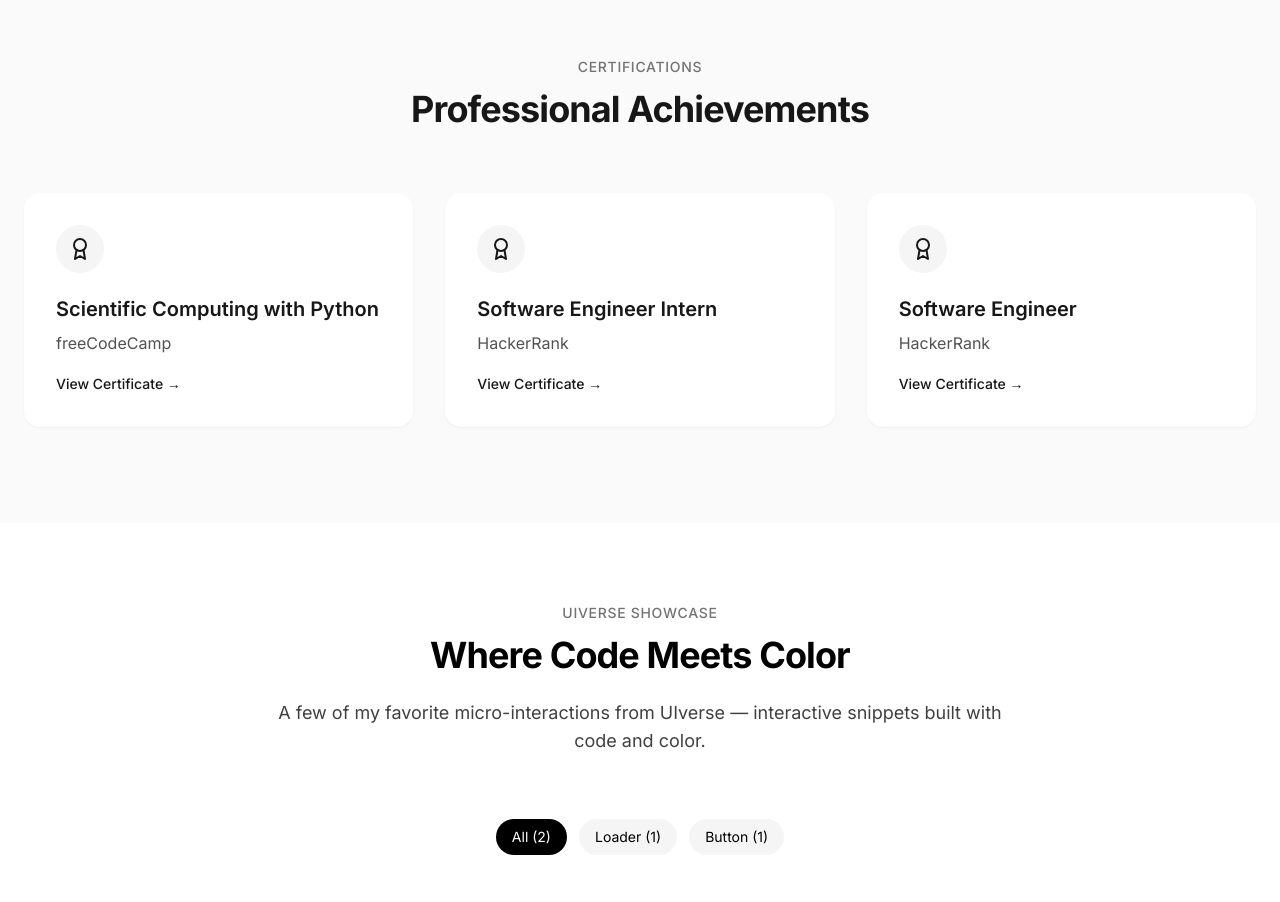
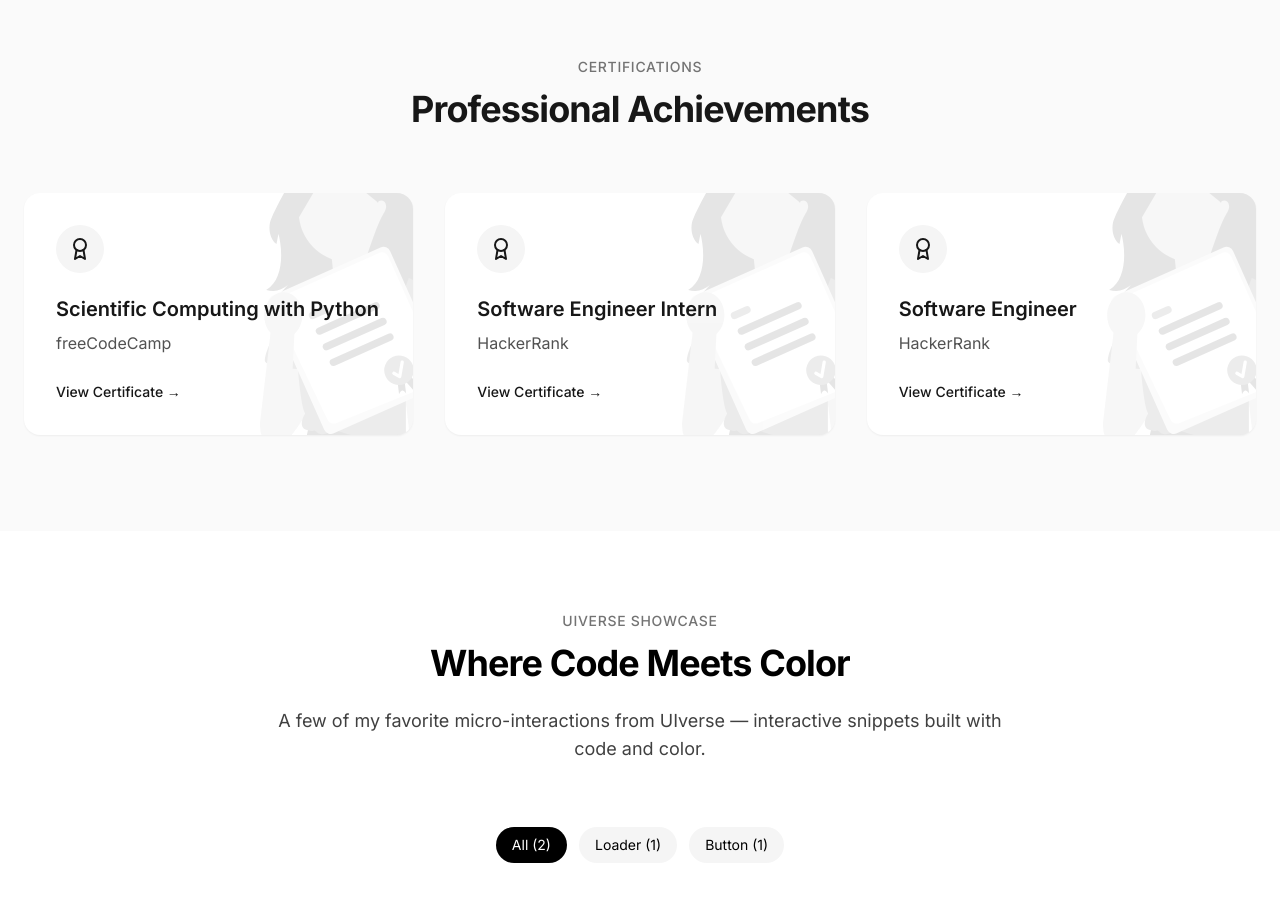
Before and after one commit to kiranmayee-abbireddy/kiryee-dev, a React (Vite) app: page / in a window 1280 px wide. Shown: the part 8060-8962 px from the top of the page. Built offline with nearby package versions, Linux system fonts and the light colour scheme.

Commit message:
updated certifications card design

```diff
--- a/src/components/sections/Certifications.tsx
+++ b/src/components/sections/Certifications.tsx
@@ -2,12 +2,17 @@ import React from 'react';
 import { motion } from 'framer-motion';
 import { useInView } from 'react-intersection-observer';
 import { Award } from 'lucide-react';
+import { useTheme } from '../../context/ThemeContext';
 
 const Certifications: React.FC = () => {
+  const { theme } = useTheme();
   const [ref, inView] = useInView({
     triggerOnce: true,
     threshold: 0.1,
   });
+
+  const isSea = theme === 'sea';
+  const isDark = theme === 'dark';
 
   const certifications = [
     {
@@ -53,24 +58,43 @@ const Certifications: React.FC = () => {
           {certifications.map((cert, index) => (
             <motion.div
               key={index}
-              className="bg-white dark:bg-neutral-900 p-8 rounded-2xl shadow-sm"
+              className="bg-white dark:bg-neutral-900 p-8 rounded-2xl shadow-sm flex justify-between items-start group hover:shadow-md transition-all relative overflow-hidden"
               initial={{ opacity: 0, y: 20 }}
               animate={inView ? { opacity: 1, y: 0 } : { opacity: 0, y: 20 }}
               transition={{ duration: 0.5, delay: 0.2 + index * 0.1 }}
             >
-              <div className="mb-4 p-3 inline-block rounded-full bg-neutral-100 dark:bg-neutral-800">
-                <Award size={24} />
+              <div className="flex-1 relative z-10">
+                <div className="mb-4 p-3 inline-block rounded-full bg-neutral-100 dark:bg-neutral-800 sea:bg-[#78350f]">
+                  <Award size={24} className="sea:text-white" />
                 </div>
                 <h3 className="text-xl font-semibold mb-2">{cert.title}</h3>
-              <p className="text-neutral-600 dark:text-neutral-400 mb-4">{cert.issuer}</p>
+                <p className="text-neutral-600 dark:text-neutral-400 mb-6">{cert.issuer}</p>
                 <a
                   href={cert.link}
                   target="_blank"
                   rel="noopener noreferrer"
-                className="text-sm font-medium hover:text-neutral-600 dark:hover:text-neutral-300 transition-colors"
+                  className="text-sm font-medium hover:underline transition-colors inline-block"
                 >
                   View Certificate →
                 </a>
+              </div>
+
+              <div
+                className={`absolute right-[-10%] bottom-[-5%] w-48 h-auto transition-all duration-500 transform group-hover:scale-110 pointer-events-none
+                  ${isSea
+                    ? 'opacity-30 group-hover:opacity-60'
+                    : isDark ? 'opacity-20 grayscale brightness-110 group-hover:opacity-40' : 'opacity-10 grayscale group-hover:opacity-20'}`}
+              >
+                <img
+                  src="/certificate.svg"
+                  alt="Certificate Illustration"
+                  className="w-full h-full"
+                  style={{ aspectRatio: '466/757' }}
+                />
+              </div>
+
+              {/* Subtle background decoration for Sea theme */}
+              <div className="absolute top-0 right-0 w-32 h-32 -mr-8 -mt-8 bg-neutral-100 dark:bg-neutral-800 sea:bg-[#78350f]/10 rounded-full blur-3xl opacity-0 group-hover:opacity-100 transition-opacity"></div>
             </motion.div>
           ))}
         </div>
```
Also changed, not shown: public/certificate.svg (added). Lines whose indentation alone changed are shown as unchanged.
